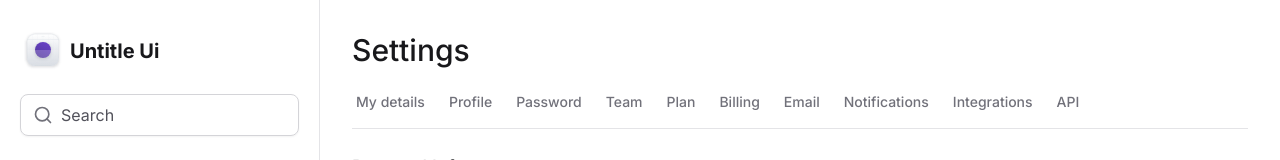
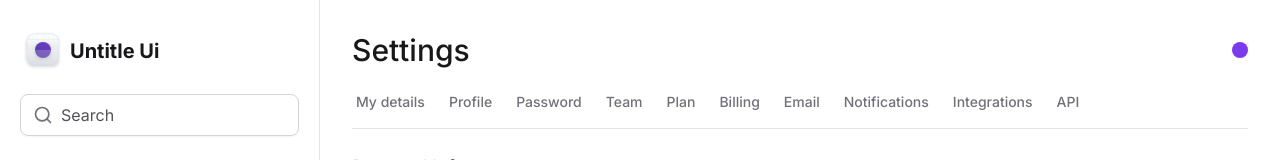
Before and after one commit to KayoSilva19/tailwind-next, a Next.js app: page / in a window 1280 px wide. Shown: the top 160 px of the page. Built offline with nearby package versions, Linux system fonts and the light colour scheme.

Commit message:
feat: button toggle change

```diff
--- a/package.json
+++ b/package.json
@@ -17,6 +17,7 @@
     "framer-motion": "^11.0.8",
     "lucide-react": "^0.344.0",
     "next": "14.1.0",
+    "next-themes": "^0.2.1",
     "react": "^18",
     "react-dom": "^18",
     "tailwind-merge": "^2.2.1",
--- a/src/app/layout.tsx
+++ b/src/app/layout.tsx
@@ -2,6 +2,7 @@ import type { Metadata } from 'next'
 import { Inter } from 'next/font/google'
 import './globals.css'
 import { Sidebar } from '@/components/Sidebar'
+import { ProviderTheme } from './providerTheme'
 
 const inter = Inter({ subsets: ['latin'] })
 
@@ -18,12 +19,14 @@ export default function RootLayout({
   return (
     <html lang="en" className="antialiased">
       <body className={inter.className}>
+        <ProviderTheme>
           <div className="min-h-screen lg:grid lg:grid-cols-app dark:bg-zinc-900">
             <Sidebar />
             <main className="max-w-[100vw] px-4 pb-12 pt-24 lg:col-start-2 lg:px-8 lg:pt-8">
               {children}
             </main>
           </div>
+        </ProviderTheme>
       </body>
     </html>
   )
--- a/src/app/page.tsx
+++ b/src/app/page.tsx
@@ -16,6 +16,7 @@ import { Select } from '@/components/Form/Select'
 import { SelectItem } from '@/components/Form/Select/SelectItem'
 import TextArea from '@/components/Form/TextArea'
 import { Button } from '@/components/Button'
+import { ButtonThemeChange } from '@/components/ButtonThemeChange'
 
 export default function Home() {
   return (
@@ -23,8 +24,8 @@ export default function Home() {
       <h1 className="text-3xl font-medium text-zinc-900 dark:text-zinc-100">
         Settings
       </h1>
+      <ButtonThemeChange />
       <SettingsTabs />
-
       <div className="mt-6 flex flex-col">
         <div className="flex flex-col justify-between gap-4 border-b border-zinc-200 pb-5 lg:flex-row lg:items-center dark:border-zinc-700">
           <div className="space-y-1">
--- /dev/null
+++ b/src/app/providerTheme.tsx
@@ -0,0 +1,11 @@
+'use client'
+
+import { ThemeProvider } from 'next-themes'
+import { ReactNode } from 'react'
+
+export type AppProps = {
+  children: ReactNode
+}
+export function ProviderTheme({ children }: AppProps) {
+  return <ThemeProvider attribute="class">{children}</ThemeProvider>
+}
--- /dev/null
+++ b/src/components/ButtonThemeChange.tsx
@@ -0,0 +1,41 @@
+'use client'
+
+import { Moon, Sun } from 'lucide-react'
+import { useTheme } from 'next-themes'
+import { ComponentProps } from 'react'
+import { tv, VariantProps } from 'tailwind-variants'
+
+const buttonToggle = tv({
+  variants: {
+    variant: {
+      toggle:
+        'p-2 rounded-lg bg-violet-600 text-white hover:bg-violet-700 transition-all duration-150 shadow-sm',
+    },
+  },
+  defaultVariants: {
+    variant: 'toggle',
+  },
+})
+
+export type ButtonThemeChangeProps = ComponentProps<'button'> &
+  VariantProps<typeof buttonToggle>
+
+export function ButtonThemeChange({ variant }: ButtonThemeChangeProps) {
+  const { theme, setTheme } = useTheme()
+
+  function toggleTheme() {
+    if (theme === 'light') {
+      return setTheme('dark')
+    }
+    setTheme('light')
+  }
+
+  return (
+    <div className="absolute right-8 top-8">
+      <button onClick={toggleTheme} className={buttonToggle({ variant })}>
+        {theme === 'light' && <Sun />}
+        {theme === 'dark' && <Moon />}
+      </button>
+    </div>
+  )
+}
--- a/src/components/SettingsTabs/index.tsx
+++ b/src/components/SettingsTabs/index.tsx
@@ -65,7 +65,6 @@ export default function SettingsTabs() {
             />
           </Tabs.List>
         </ScrollArea.Viewport>
-
         <ScrollArea.Scrollbar
           className="flex h-0.5 translate-y-1.5 touch-none select-none flex-col bg-zinc-100"
           orientation="horizontal"
--- a/tailwind.config.ts
+++ b/tailwind.config.ts
@@ -1,6 +1,7 @@
 import type { Config } from 'tailwindcss'
 
 const config: Config = {
+  darkMode: 'class',
   content: ['./src/**/*.{ts,tsx}'],
   theme: {
     extend: {
```
Also changed, not shown: 1 other file (tests, documents, lock files or other folders). Lines whose indentation alone changed are shown as unchanged.
